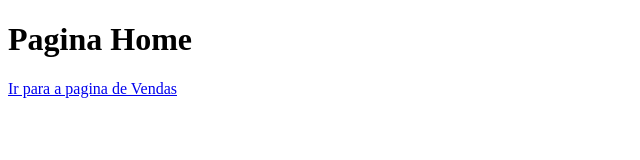
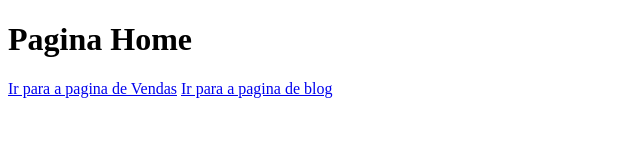
Before and after one commit to zerodls/aulagithub, a plain HTML site: page index.html in a window 1280 px wide. Shown: the whole page, without its empty margins (0-640 px from the left). Drawn offline with Linux system fonts and the light colour scheme.

Commit message:
Atualização no layout

```diff
--- a/index.html
+++ b/index.html
@@ -8,5 +8,6 @@
   <body>
     <h1>Pagina Home</h1>
     <a href="vendas.html">Ir para a pagina de Vendas</a>
+    <a href="blog.html">Ir para a pagina de blog</a>
   </body>
 </html>
```
Also changed, not shown: blog.html (+1 -0 lines).
